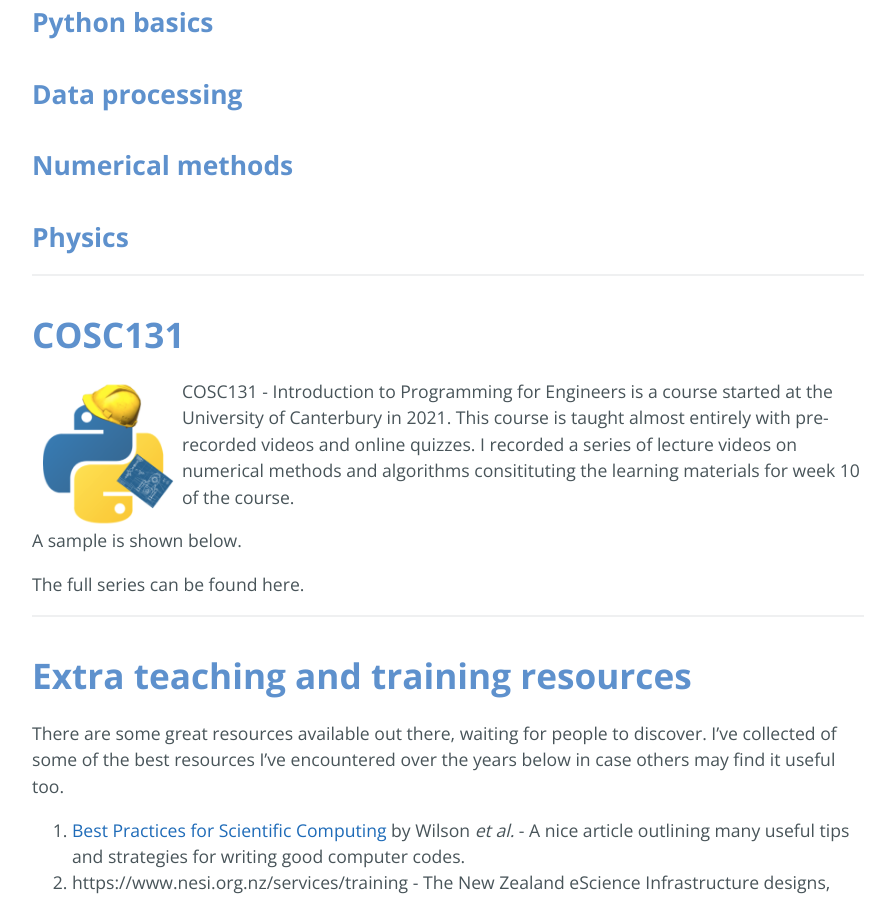
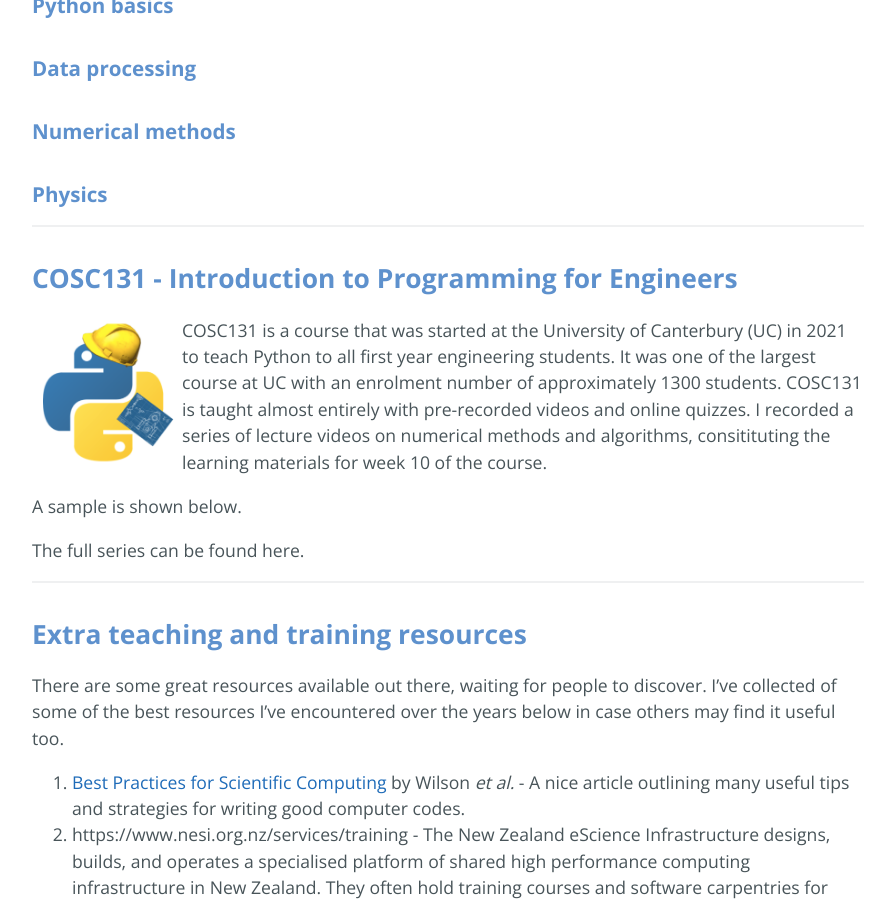
Before and after one commit to captvonsciencypants/computational-imaging-lab, a Jekyll site: the page built from teaching.md, in a window 1280 px wide and 900 px high, scrolled down 1334 px. Shown: the whole window, without its empty margins (192-1087 px from the left). Built offline with Jekyll 4.4.1, drawn with Linux system fonts in a browser that asks for light colours; our own code applies the rules of GitHub Pages for plain Markdown files; the repository's description, which GitHub fills in, is left out.

Commit message:
Update teaching.md

```diff
--- a/teaching.md
+++ b/teaching.md
@@ -5,24 +5,24 @@ My expertise and interest is in physics and programming and some of the resource
 
 ---
 
-# Jupyter Notebooks
+## Jupyter Notebooks
 Some illustratively inventive ipython notebooks are maintained here.
 These notebooks were initiated when I was helping to organise the [Prickly Python](http://prickly-pythons.github.io/) meetings at Arizona State University where anyone interested can come along and learn about physics and Python.
 
-## Python basics
+### Python basics
 
-## Data processing
+### Data processing
 
-## Numerical methods
+### Numerical methods
 
-## Physics
+### Physics
 
 ---
 
-# COSC131
+## COSC131 - Introduction to Programming for Engineers
 <img align="left" src="figs/teaching_cosc131.png" width="150">
 
-COSC131 - Introduction to Programming for Engineers is a course started at the University of Canterbury in 2021. This course is taught almost entirely with pre-recorded videos and online quizzes. I recorded a series of lecture videos on numerical methods and algorithms consitituting the learning materials for week 10 of the course.
+COSC131 is a course that was started at the University of Canterbury (UC) in 2021 to teach Python to all first year engineering students. It was one of the largest course at UC with an enrolment number of approximately 1300 students. COSC131 is taught almost entirely with pre-recorded videos and online quizzes. I recorded a series of lecture videos on numerical methods and algorithms, consitituting the learning materials for week 10 of the course.
 
 A sample is shown below.
 
@@ -33,7 +33,7 @@ The full series can be found here.
 
 ---
 
-# Extra teaching and training resources
+## Extra teaching and training resources
 There are some great resources available out there, waiting for people to discover.
 I've collected of some of the best resources I've encountered over the years below in case others may find it useful too.
 
```
